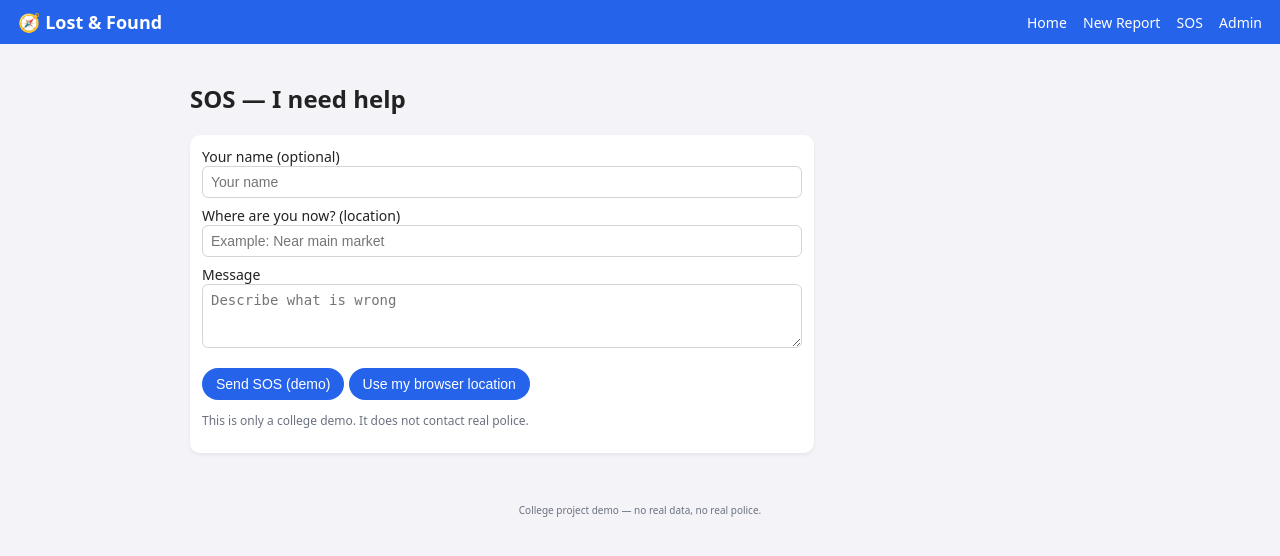
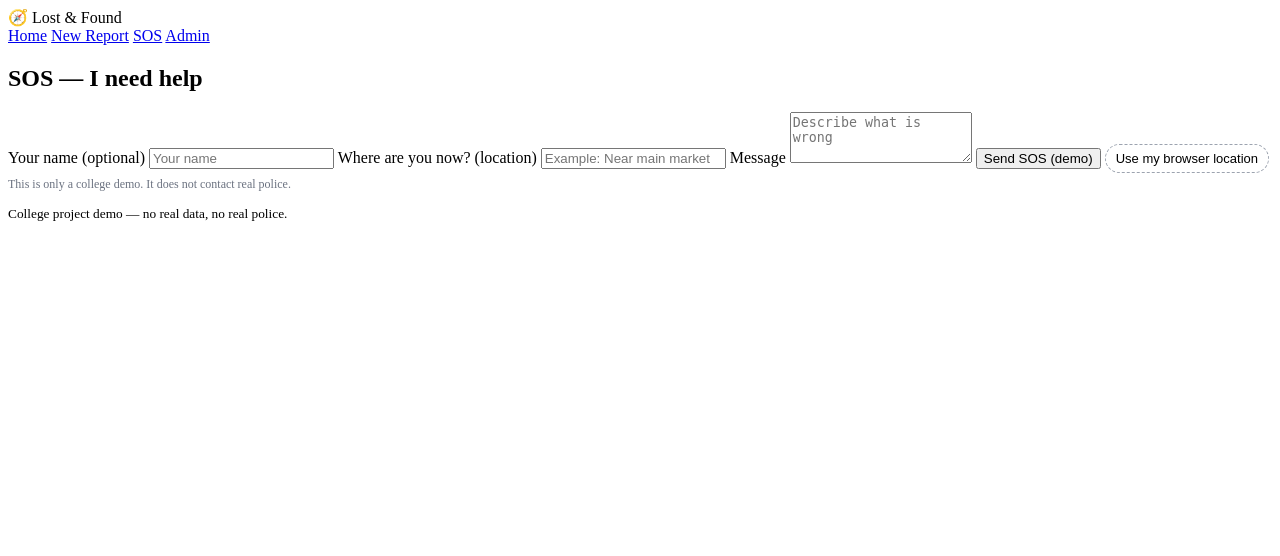
Before and after one commit to iSparshh/lost-and-found-college, a Flask app: page /sos in a window 1280 px wide. Shown: the top 556 px of the page. Run offline with Flask 3, Linux system fonts and the light colour scheme.

Commit message:
Update style.css

```diff
--- a/static/style.css
+++ b/static/style.css
@@ -1,74 +1,45 @@
-body {
-  margin:0;
-  font-family: system-ui, -apple-system, BlinkMacSystemFont, "Segoe UI", sans-serif;
-  background:#f4f4f8;
-  color:#222;
+/* extra styling for comments + sos */
+.comments {
+  margin-top:6px;
+  padding:6px 8px;
+  border-radius:8px;
+  background:#f9fafb;
 }
-.site-header {
-  background:#2563eb;
-  color:#fff;
-  padding:10px 18px;
-  display:flex;
-  justify-content:space-between;
-  align-items:center;
+.comments ul {
+  margin:4px 0 0;
+  padding-left:18px;
 }
-.site-header a {
-  color:#fff;
-  text-decoration:none;
-  margin-left:12px;
-  font-size:14px;
+.comments li {
+  font-size:13px;
+  margin-bottom:3px;
 }
-.brand { font-weight:bold; font-size:18px; }
-.container { max-width:900px; margin:0 auto; padding:18px 14px 40px; }
-.report-list { list-style:none; padding:0; margin:0; }
-.report-item {
-  display:flex;
-  background:#fff;
-  border-radius:10px;
-  padding:10px;
-  margin-bottom:10px;
-  box-shadow:0 2px 4px rgba(0,0,0,0.06);
+.comment-form {
+  margin-top:6px;
 }
-.report-photo { width:90px; min-width:90px; height:90px; margin-right:10px; }
-.report-photo img { width:100%; height:100%; object-fit:cover; border-radius:8px; }
-.no-photo {
-  width:100%; height:100%; border-radius:8px;
-  background:#e5e7eb; display:flex; align-items:center;
-  justify-content:center; color:#6b7280; font-size:12px;
+.comment-form textarea {
+  margin-top:4px;
 }
-.report-info h3 { margin:0 0 4px; }
-.meta { font-size:12px; color:#6b7280; }
-.form-card {
-  background:#fff;
-  padding:12px;
-  border-radius:10px;
-  box-shadow:0 2px 4px rgba(0,0,0,0.06);
-  max-width:600px;
+.comment-form button {
+  margin-top:4px;
 }
-.form-card label { display:block; margin-bottom:8px; font-size:14px; }
-.form-card input[type="text"],
-.form-card input[type="number"],
-.form-card input[type="password"],
-.form-card textarea {
-  width:100%; padding:7px 8px; border-radius:6px;
-  border:1px solid #d4d4d8; font-size:14px; box-sizing:border-box;
+.tiny-label {
+  font-size:12px;
+  color:#4b5563;
 }
-.form-card button {
-  margin-top:8px; padding:8px 14px; border-radius:999px;
-  border:none; background:#2563eb; color:#fff; font-size:14px; cursor:pointer;
+.outline-btn {
+  margin-top:6px;
+  padding:6px 10px;
+  border-radius:999px;
+  border:1px dashed #9ca3af;
+  background:transparent;
+  font-size:13px;
+  cursor:pointer;
 }
-.form-card button:hover { background:#1d4ed8; }
-.flash-area { margin-bottom:10px; }
-.flash { padding:8px 10px; border-radius:6px; font-size:13px; margin-bottom:5px; }
-.flash-success { background:#dcfce7; color:#166534; }
-.flash-error { background:#fee2e2; color:#b91c1c; }
-.footer { text-align:center; padding:8px; font-size:12px; color:#6b7280; }
-.admin-table {
-  width:100%; border-collapse:collapse; background:#fff;
-  border-radius:10px; overflow:hidden; font-size:14px;
+.outline-btn:hover {
+  background:#e5e7eb;
 }
-.admin-table th, .admin-table td {
-  padding:8px; border-bottom:1px solid #e5e7eb;
+.note {
+  font-size:12px;
+  color:#6b7280;
+  margin-top:4px;
 }
-.admin-table thead { background:#e5e7eb; }
-.note { font-size:12px; color:#6b7280; }
```
